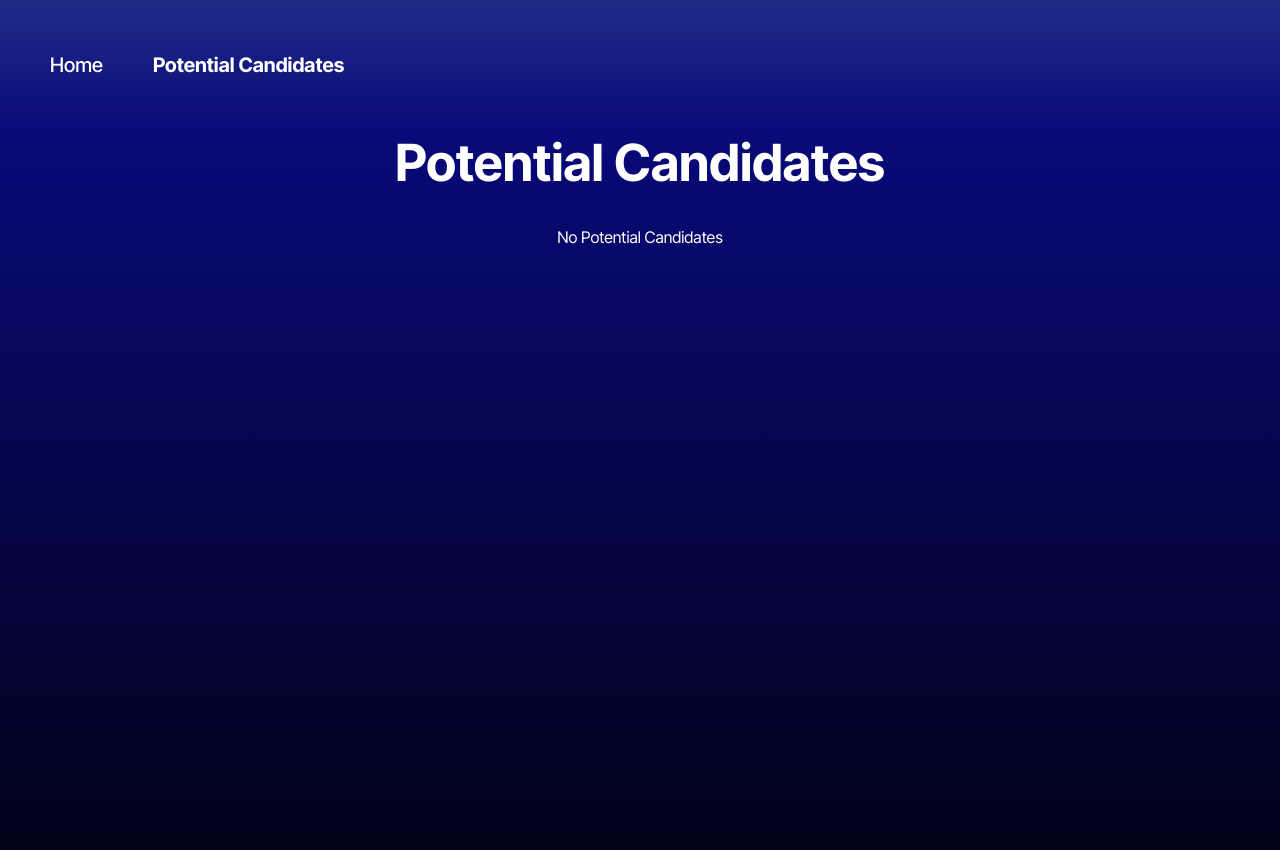
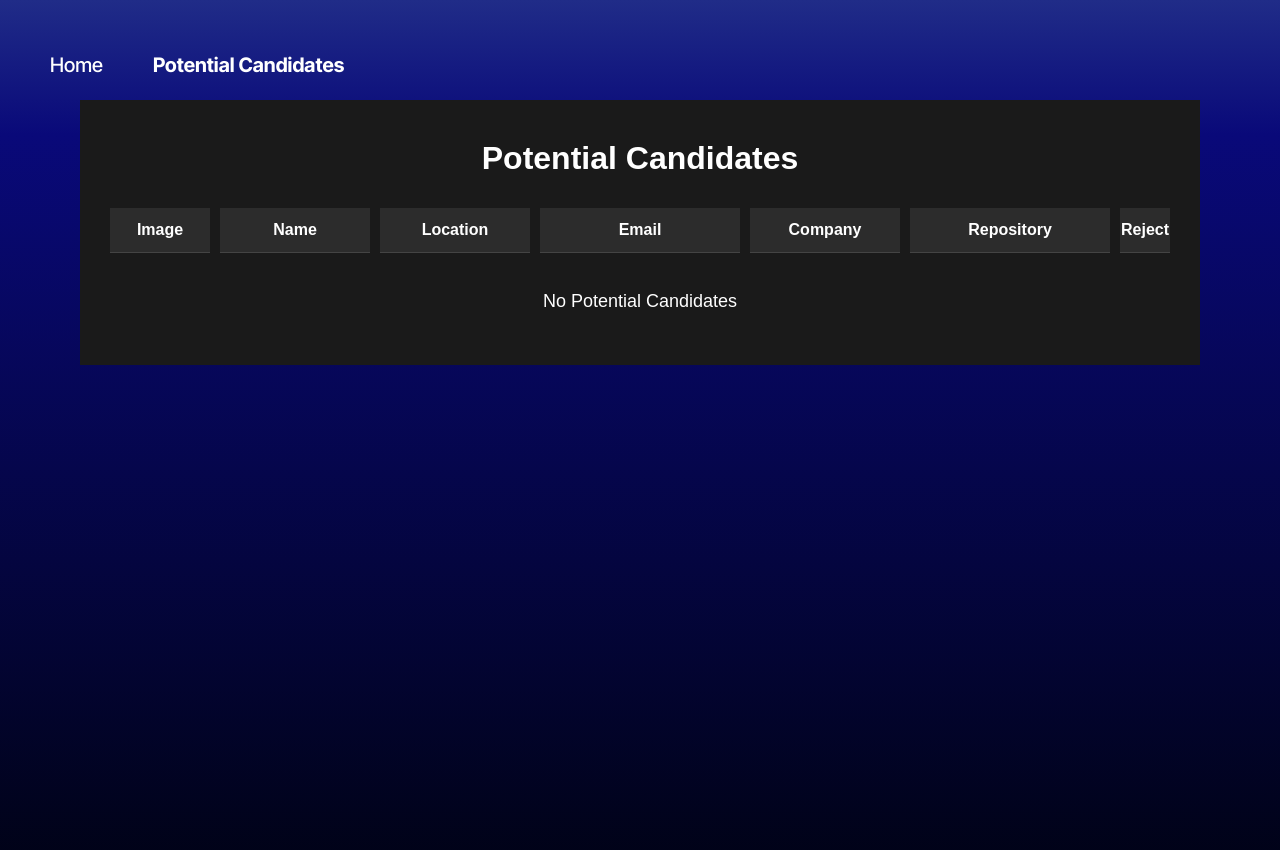
Before and after one commit to achensen/Candidate-Search, a React (Vite) app: page /SavedCandidates in a window 1280 px wide. Shown: the top 850 px of the page. Built offline with nearby package versions, Linux system fonts and the light colour scheme.

Commit message:
potencial candidate grid structure

```diff
--- a/src/pages/SavedCandidates.tsx
+++ b/src/pages/SavedCandidates.tsx
@@ -26,25 +26,118 @@ const SavedCandidates = () => {
   }, []);
 
   return (
-    <>
+    <div className="savedCandidatesContainer">
       <h1>Potential Candidates</h1>
-      <div>
+      <div className="gridTable">
+        {/* Headers */}
+        <div className="tableRow header">
+          <div>Image</div>
+          <div>Name</div>
+          <div>Location</div>
+          <div>Email</div>
+          <div>Company</div>
+          <div>Repository</div>
+          <div>Reject</div>
+        </div>
+
+        {/* Table Rows */}
         {savedUsers.length > 0 ? (
-          savedUsers.map((user) => {
-            return (
-              <div key={user.login} className="savedUserCard">
-                <div>{user.login}</div>
-                <img src={user.avatar_url} alt="" />
-                <button onClick={() => removeUser(user.login)}>-</button>
+          savedUsers.map((user) => (
+            <div key={user.login} className="tableRow">
+              <div>
+                <img
+                  src={user.avatar_url}
+                  alt="User Avatar"
+                  className="userImage"
+                />
               </div>
-            );
-          })
+              <div>
+                <strong>{user.name || user.login}</strong>
+              </div>
+              <div>{user.location || "N/A"}</div>
+              <div>{user.email || "N/A"}</div>
+              <div>{user.company || "N/A"}</div>
+              <div className="userDetails">
+                {user.html_url ? (
+                  <a href={user.html_url} target="_blank" rel="noreferrer">
+                    {user.html_url}
+                  </a>
+                ) : (
+                  "No Repository"
+                )}
+              </div>
+
+              <div>
+                <button
+                  className="removeButton"
+                  onClick={() => removeUser(user.login)}
+                >
+                  x
+                </button>
+              </div>
+            </div>
+          ))
         ) : (
-          <div>No Potential Candidates</div>
+          <div className="noCandidates">No Potential Candidates</div>
         )}
       </div>
-    </>
+    </div>
   );
 };
 
 export default SavedCandidates;
+//   return (
+//     <div className="savedCandidatesContainer">
+//       <h1>Potential Candidates</h1>
+//       <div className="gridContainer">
+//         {savedUsers.length > 0 ? (
+//           savedUsers.map((user) => (
+//             <div key={user.login} className="gridItem">
+//               <div className="gridRow">
+//                 <img src={user.avatar_url} alt="User Avatar" className="userImage" />
+//                 <div className="userInfo">
+//                   <div className="userName">{user.name || user.login}</div>
+//                   <div className="userDetails">Location: {user.location || "N/A"}</div>
+//                   <div className="userDetails">Email: {user.email || "N/A"}</div>
+//                   <div className="userDetails">Company: {user.company || "N/A"}</div>
+//                   <div className="userDetails">Repository: {user.html_url || "No Repository"}</div>
+//                 </div>
+//                 <button className="removeButton" onClick={() => removeUser(user.login)}>
+//                   x
+//                 </button>
+//               </div>
+//             </div>
+//           ))
+//         ) : (
+//           <div className="noCandidates">No Potential Candidates</div>
+//         )}
+//       </div>
+//     </div>
+//   );
+// };
+
+// export default SavedCandidates;
+
+//   return (
+//     <>
+//       <h1>Potential Candidates</h1>
+//       <div>
+//         {savedUsers.length > 0 ? (
+//           savedUsers.map((user) => {
+//             return (
+//               <div key={user.login} className="savedUserCard">
+//                 <div>{user.login}</div>
+//                 <img src={user.avatar_url} alt="" />
+//                 <button onClick={() => removeUser(user.login)}>-</button>
+//               </div>
+//             );
+//           })
+//         ) : (
+//           <div>No Potential Candidates</div>
+//         )}
+//       </div>
+//     </>
+//   );
+// };
+
+// export default SavedCandidates;
--- a/src/pages/savedCandidates.css
+++ b/src/pages/savedCandidates.css
@@ -6,3 +6,73 @@
 .savedUserCard img {
     width: 100px;
 }
+
+.savedCandidatesContainer {
+    padding: 20px;
+    font-family: Arial, sans-serif;
+    color: white;
+    background-color: #1a1a1a;
+  }
+
+  h1 {
+    text-align: center;
+    color: white;
+    font-size: 32px;
+  }
+
+  .gridTable {
+    display: grid;
+    grid-template-columns: 100px 150px 150px 200px 150px 200px 50px;
+    row-gap: 15px;
+    column-gap: 10px;
+    width: 100%;
+    padding: 10px;
+  }
+
+  .tableRow {
+    display: contents;
+  }
+
+  .header {
+    font-weight: bold;
+    background-color: #333;
+    padding: 10px 0;
+  }
+
+  .tableRow > div {
+    padding: 10px;
+    text-align: center;
+    background-color: #2c2c2c;
+    display: flex;
+    align-items: center;
+    justify-content: center;
+    border-bottom: 1px solid #444;
+  }
+
+  .userImage {
+    width: 50px;
+    height: 50px;
+    border-radius: 50%;
+    object-fit: cover;
+  }
+
+  .removeButton {
+    background-color: #ff4d4f;
+    color: white;
+    border: none;
+    border-radius: 5px;
+    padding: 5px 10px;
+    cursor: pointer;
+  }
+
+  .removeButton:hover {
+    background-color: #e60000;
+  }
+
+  .noCandidates {
+    color: white;
+    text-align: center;
+    grid-column: span 7;
+    font-size: 18px;
+    padding: 20px;
+  }
```
